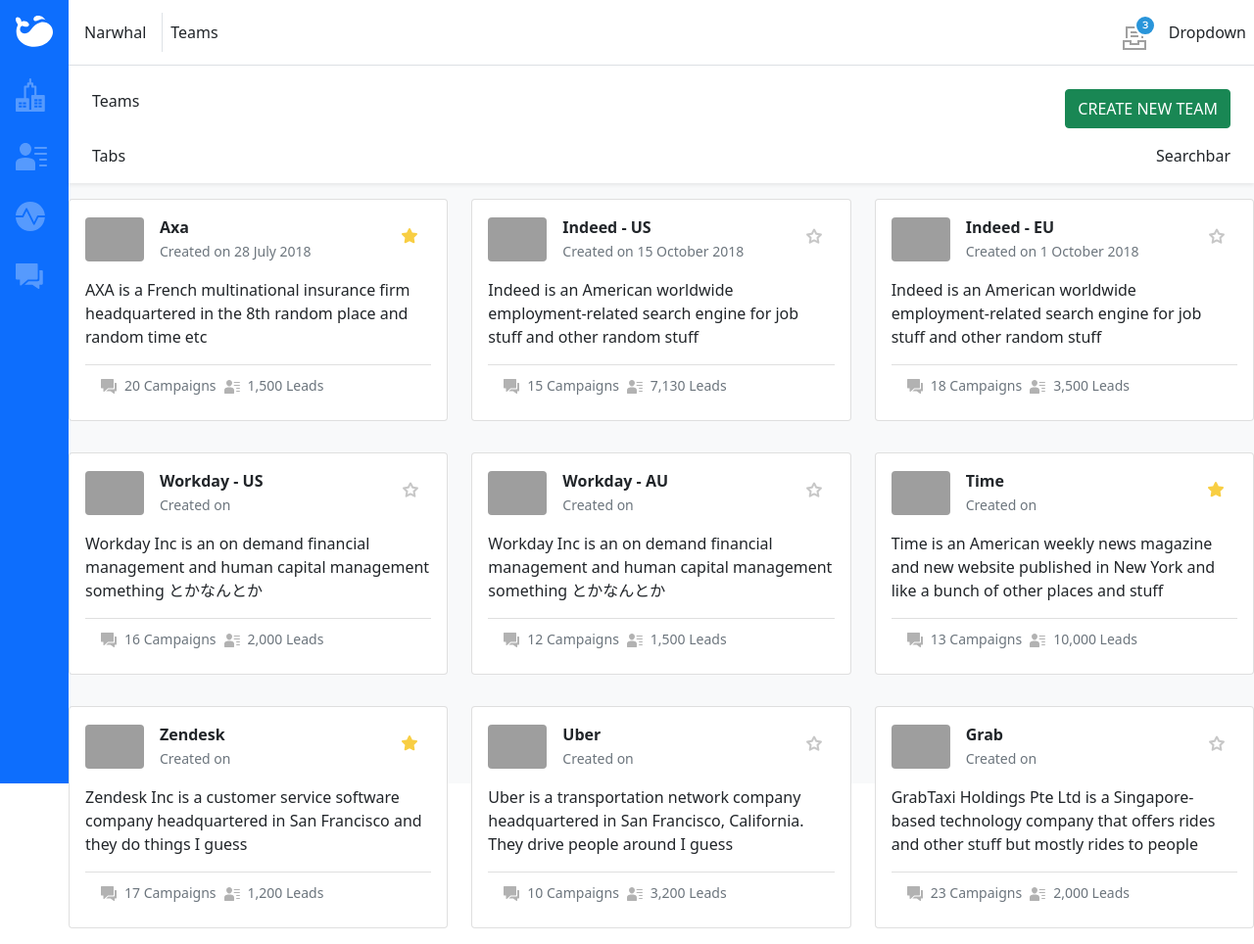
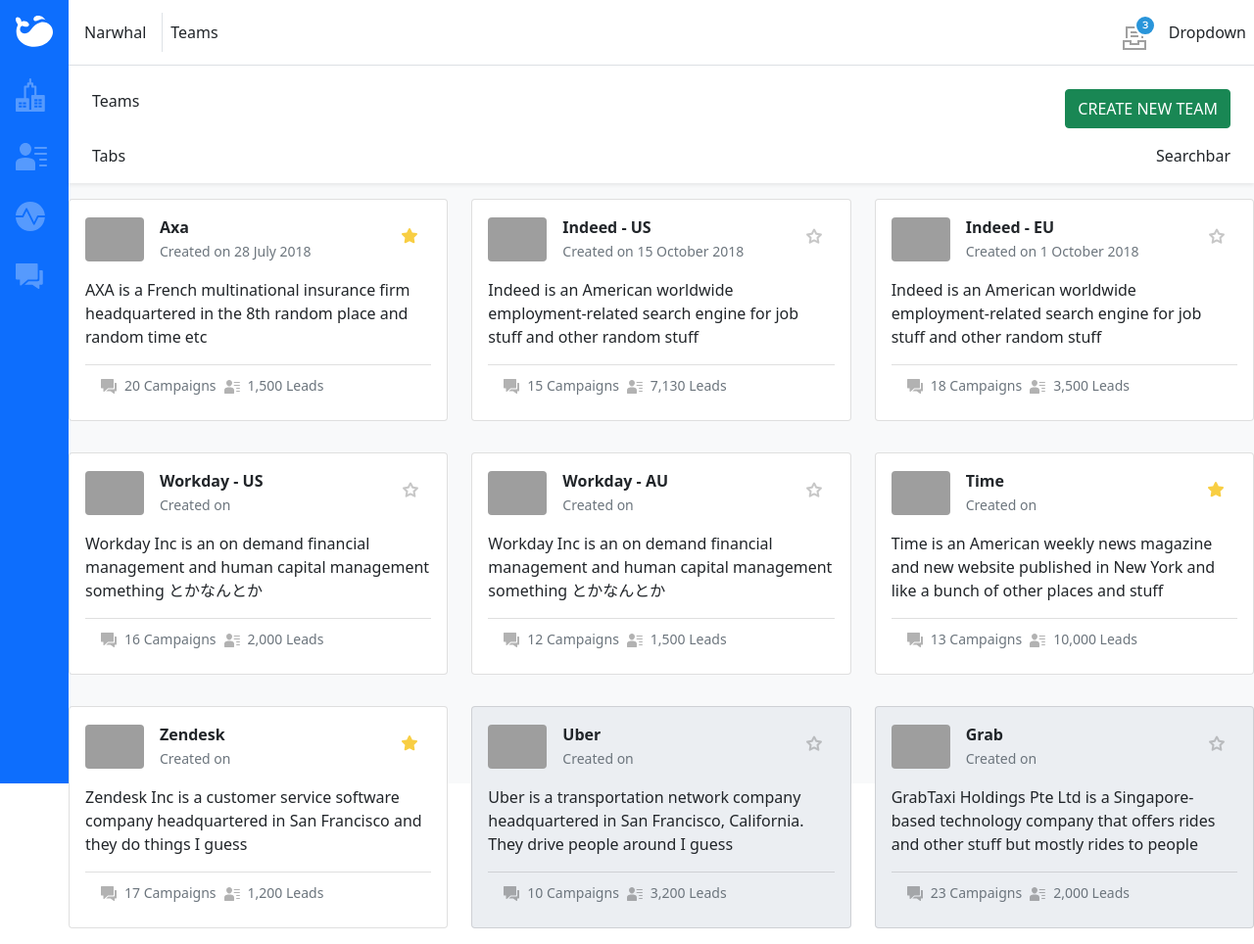
Before and after one commit to kyrogex1/Teams, a React app: page / in a window 1280 px wide. Shown: the whole page at 98% size. Built offline with nearby package versions, Linux system fonts and the light colour scheme; grey boxes are pictures that could not be loaded.

Commit message:
Added archived status to team card

```diff
--- a/public/index.html
+++ b/public/index.html
@@ -22,6 +22,10 @@
       .sidebarElements.active img,
       .sidebarElements:hover img {
         opacity: 1;
+      }
+
+      .team-card.archived {
+        background: #ebeef2;
       }
     </style>
     <meta name="viewport" content="width=device-width, initial-scale=1" />
--- a/src/components/TeamCard.js
+++ b/src/components/TeamCard.js
@@ -7,7 +7,11 @@
 export class TeamCard extends Component {
   render() {
     return (
-      <div className="card my-3">
+      <div
+        className={`card my-3 ${
+          this.props.is_archived ? "team-card archived" : ""
+        }`}
+      >
         <div className="card-body">
           {/* Card header */}
           <div class="d-flex align-items-center mb-3">
```
